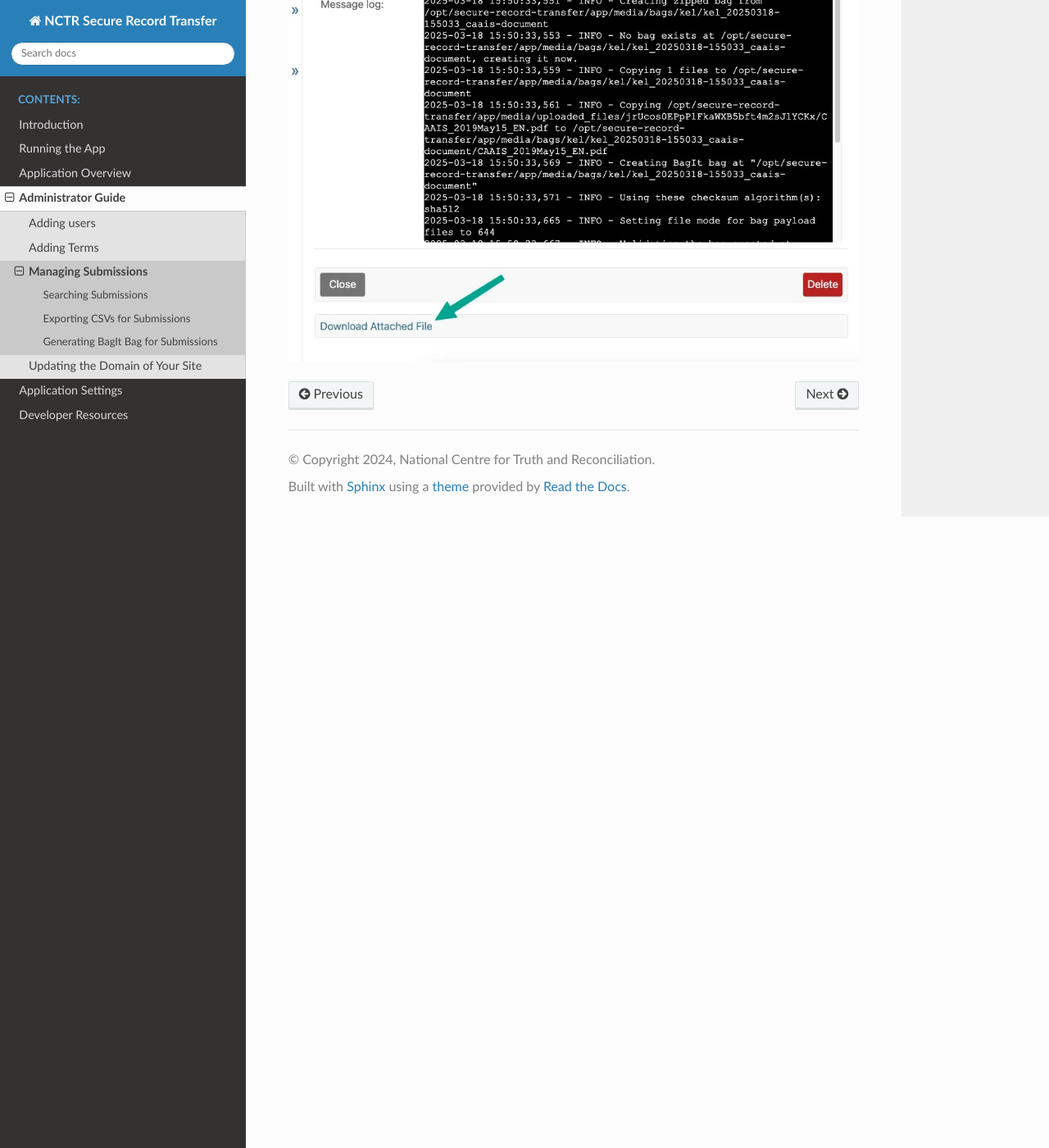
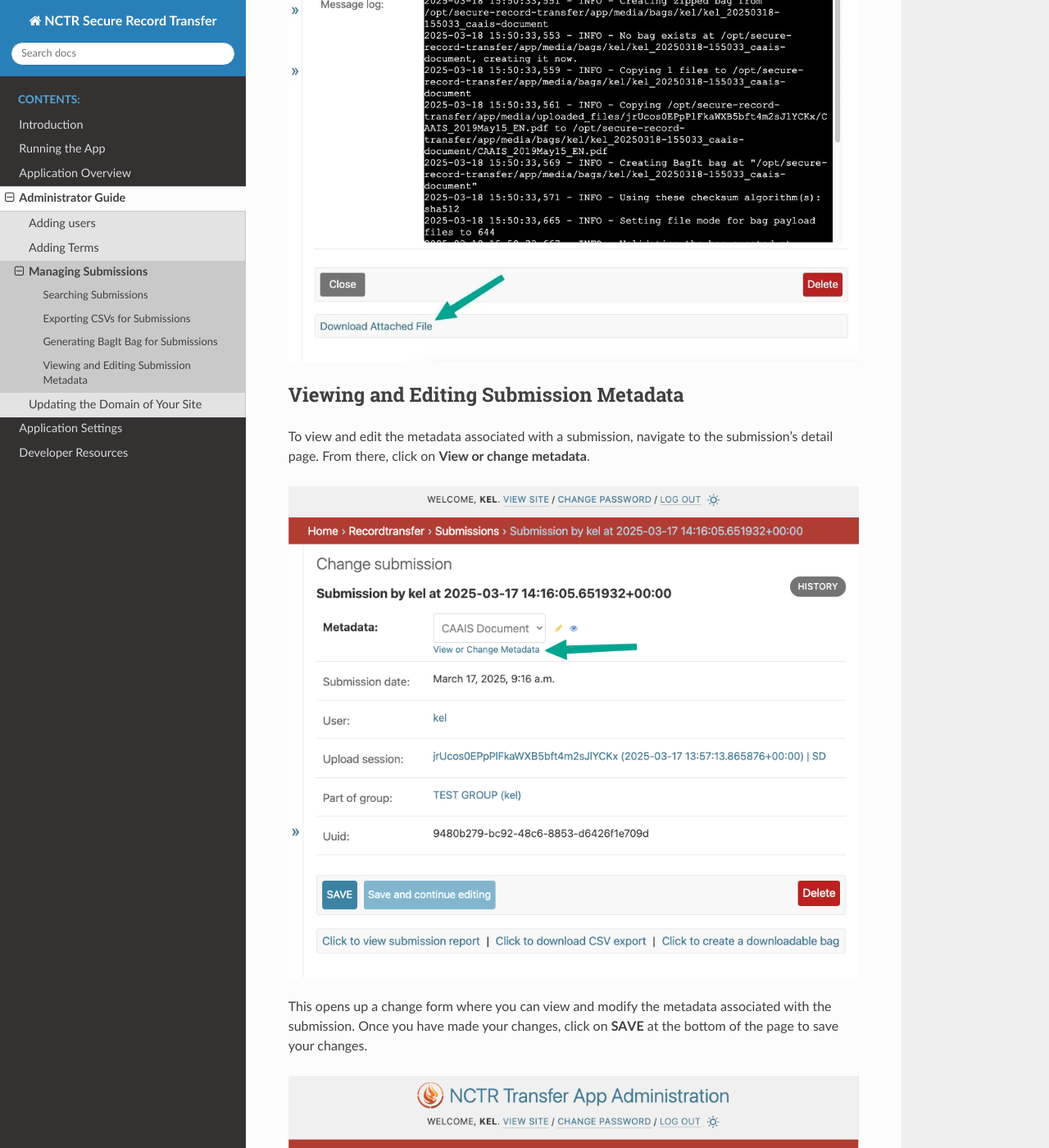
Before and after one commit to NationalCentreTruthReconciliation/Secure-Record-Transfer, a Sphinx documentation site: the page built from docs/admin_guide/managing_submissions.rst, in a window 1280 px wide and 1400 px high, scrolled down 7030 px. Shown: the whole window at 82% size. Built offline with Sphinx 7.4.7 and the Read the Docs theme 3.1.0, drawn with Linux system fonts in a browser that asks for light colours.

Commit message:
Add section on viewing and editing submission metadata

```diff
--- a/docs/admin_guide/managing_submissions.rst
+++ b/docs/admin_guide/managing_submissions.rst
@@ -83,3 +83,18 @@
 
 .. image:: images/admin_bag_download.webp
     :alt: Download BagIt package
+
+Viewing and Editing Submission Metadata
+---------------------------------------
+To view and edit the metadata associated with a submission, navigate to the submission's detail
+page. From there, click on **View or change metadata**.
+
+.. image:: images/admin_view_edit_metadata.png
+    :alt: Link to view or change metadata
+
+This opens up a change form where you can view and modify the metadata associated with the
+submission. Once you have made your changes, click on **SAVE** at the bottom of the page to save
+your changes.
+
+.. image:: images/admin_edit_metadata.png
+    :alt: Edit metadata form
```
Also changed, not shown: docs/admin_guide/images/admin_edit_metadata.png (added), docs/admin_guide/images/admin_view_edit_metadata.png (added).
